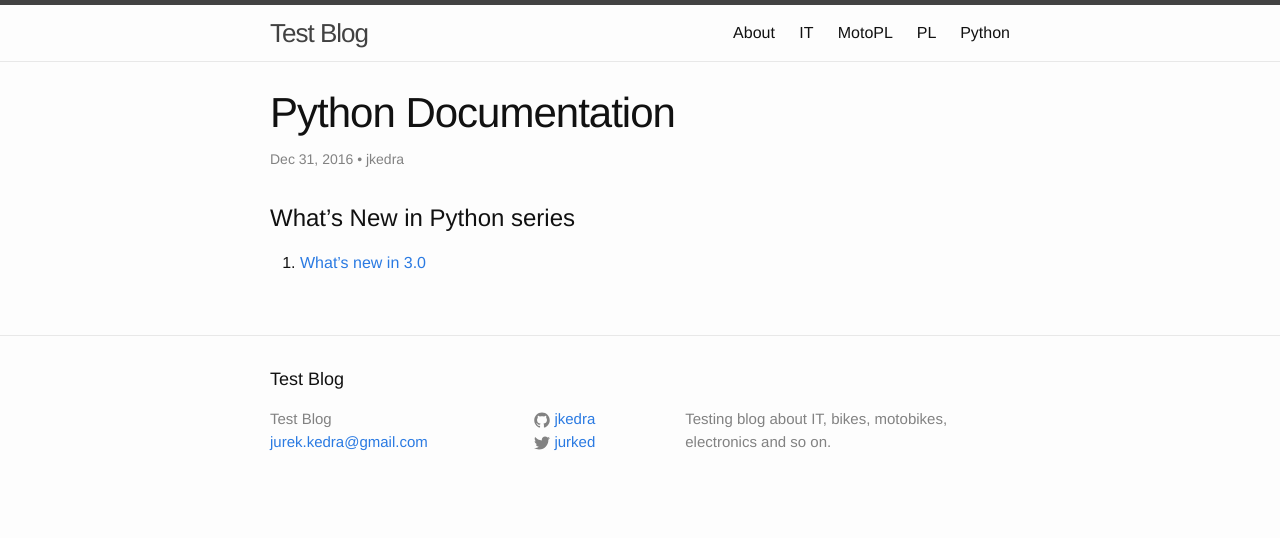
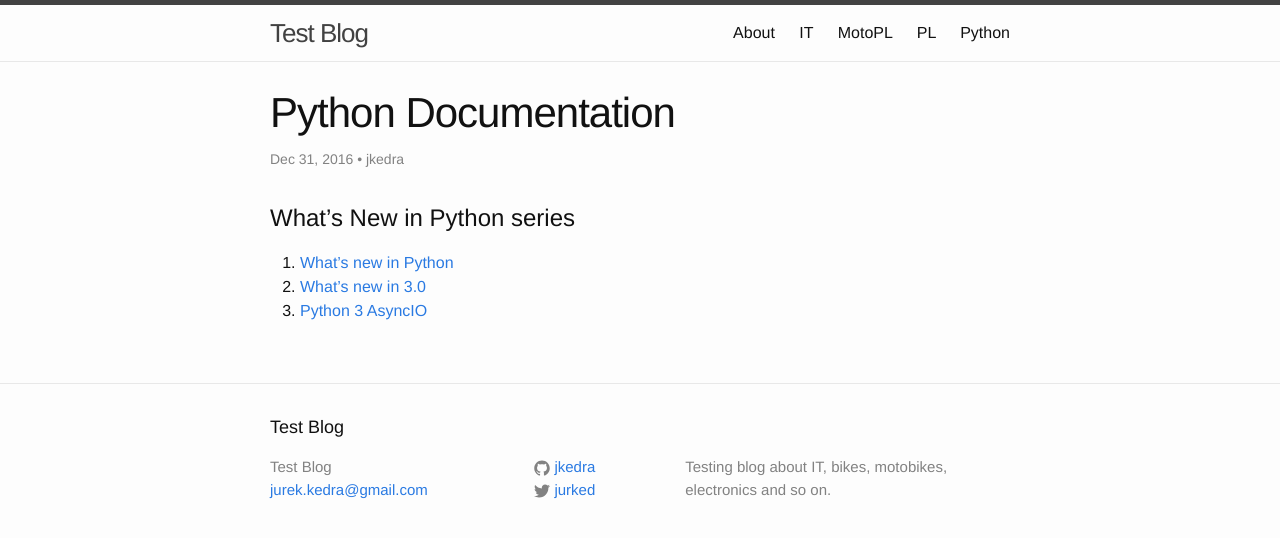
Before and after one commit to jkedra/jkedra.github.io, a Jekyll site: the page built from _python/bedtime.md, in a window 1280 px wide. Shown: the top 538 px of the page. Built offline with Jekyll 4.4.1, drawn with Linux system fonts in a browser that asks for light colours.

Commit message:
Whats new in Python, AsyncIO

```diff
--- a/_python/bedtime.md
+++ b/_python/bedtime.md
@@ -9,4 +9,6 @@ jss: [wikipize]
 
 # What's New in Python series
 
+0. [What's new in Python](https://docs.python.org/3/whatsnew/index.html)
 1. [What's new in 3.0](https://docs.python.org/3.3/whatsnew/3.0.html)
+2. [Python 3 AsyncIO](https://pymotw.com/3/asyncio/)
```
